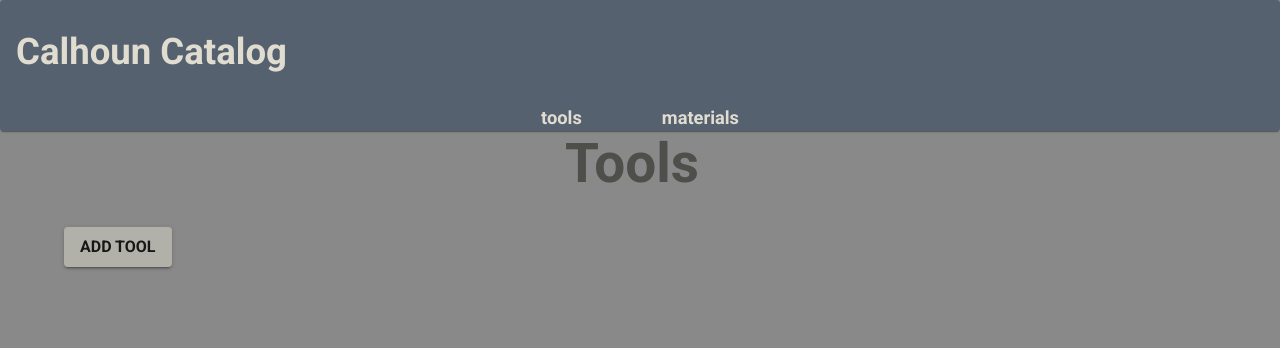
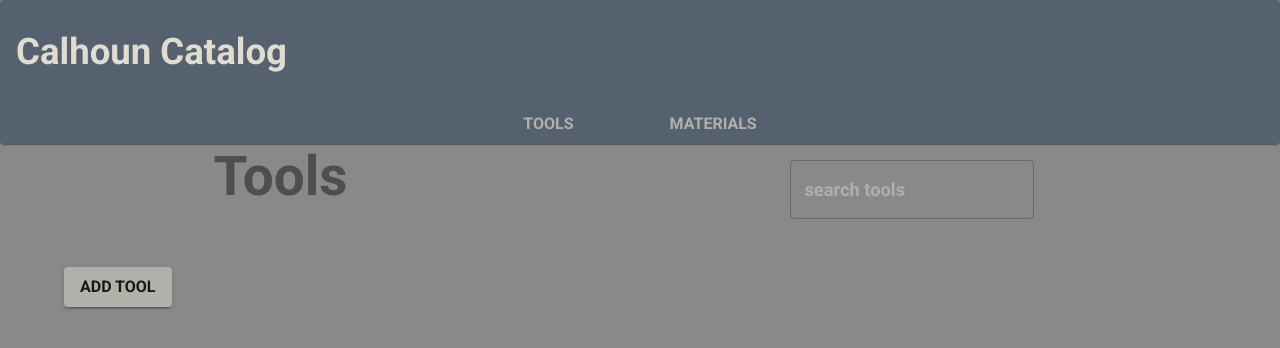
Before and after one commit to jdbohac/ccatalogue_backend, a React (Create React App) app in the folder ccatalog/: page / in a window 1280 px wide. Shown: the top 348 px of the page. Built offline with nearby package versions, Linux system fonts and the light colour scheme; no server answers.

Commit message:
added search component for tools

```diff
--- a/ccatalog/src/App.js
+++ b/ccatalog/src/App.js
@@ -4,7 +4,7 @@ import './App.css';
 import Tools from "./components/tools/Tools";
 import Materials from "./components/materials/Materials";
 import theme from "./themes/color_theme.js"
-import { Box, Grid, Paper, Typography, ThemeProvider, CssBaseline } from "@mui/material";
+import { Box, Grid, Paper, Button, ThemeProvider, CssBaseline } from "@mui/material";
 
 function App() {
   const [view, setView] = useState('tools')
@@ -17,9 +17,13 @@ function App() {
             <Grid container pl={2} textAlign="left">
         <h1>Calhoun Catalog</h1>
       </Grid>
-              <Grid container justifyContent="center">
-          <Typography mx={5} display="inline" onClick={() => setView('tools')}>tools</Typography>
-                <Typography mx={5} display="inline" onClick={() => setView('materials')}>materials</Typography>
+              <Grid container spacing={10} justifyContent="center">
+              <Grid item>
+          <Button display="inline" onClick={() => setView('tools')}>tools</Button>
+                </Grid>
+                <Grid item>
+                <Button display="inline" onClick={() => setView('materials')}>materials</Button>
+                </Grid>
             </Grid>
           </Paper>
       <Grid container spacing={2} p={2} justifyContent="space-around">
--- /dev/null
+++ b/ccatalog/src/components/Search.js
@@ -0,0 +1,21 @@
+import { Box, TextField } from '@mui/material'
+import axios from 'axios'
+import React from 'react'
+
+const Search = (props) => {
+
+const getResults = (event) => {
+  axios.get('https://cc-api.herokuapp.com/search.json?q=' + event.target.value).then((response) => {
+    props.setTools(response.data)
+    props.showList()
+  })
+}
+
+  return (
+    <Box m={2}>
+    <TextField variant='outlined' placeholder='search tools' onChange={getResults}></TextField>
+    </Box>
+  )
+}
+
+export default Search
--- a/ccatalog/src/components/consumables/EditConsumable.js
+++ b/ccatalog/src/components/consumables/EditConsumable.js
@@ -1,8 +1,16 @@
 import React, { useState } from 'react'
 import { Box, Button, TextField } from '@mui/material'
+import axios from 'axios'
 
 const EditConsumable = (props) => {
 const [consumable, setConsumable] = useState(props.consumable)
+
+const deleteConsumable = (event) => {
+  axios.delete('https://cc-api.herokuapp.com/consumables/' + event.target.value).then((response) => {
+    console.log(response)
+    props.getOneTool(props.tool.id)
+  })
+}
 
 const handleChange = (event) => {
   let newConsumable = {...consumable, [event.target.name]:event.target.value}
@@ -26,8 +34,6 @@ const handleSubmit = (event) => {
             name="name"
             onChange={handleChange}
             />
-            <br />
-            <br />
         <TextField
             value={consumable.qty}
             label="Quantity"
@@ -42,8 +48,6 @@ const handleSubmit = (event) => {
             name="brand"
             onChange={handleChange}
             />
-            <br />
-            <br />
         <TextField
             value={consumable.link}
             label="Purchase link"
@@ -52,6 +56,9 @@ const handleSubmit = (event) => {
             />
             <br />
             <Button type='submit'>Submit</Button>
+            <Box textAlign="right">
+            <Button variant='outlined' value={consumable.id} onClick={deleteConsumable}>Delete</Button>
+        </Box>
       </Box>
     </>
   )
--- a/ccatalog/src/components/tools/EditTool.js
+++ b/ccatalog/src/components/tools/EditTool.js
@@ -1,5 +1,6 @@
 import React, { useState } from 'react'
 import { Box, Button, Modal, TextField, Paper, Grid } from '@mui/material'
+import axios from 'axios'
 
 
 const AddTool = (props) => {
@@ -12,6 +13,13 @@ const AddTool = (props) => {
         event.preventDefault()
         props.updateTool(tool)
         props.toggleToolEdit()
+    }
+    const deleteTool = (event) => {
+      axios.delete('https://cc-api.herokuapp.com/tools/' + event.target.value).then((response) => {
+        console.log(response)
+        props.getTools()
+        props.showList()
+      })
     }
     return (
         <>
@@ -26,8 +34,6 @@ const AddTool = (props) => {
                     name="name"
                     onChange={handleChange}
                 />
-                <br />
-                <br />
                 <TextField
                     value={tool.qty}
                     label="Quantity"
@@ -42,8 +48,6 @@ const AddTool = (props) => {
                     name="brand"
                     onChange={handleChange}
                 />
-                <br />
-                <br />
                 <TextField
                     value={tool.link}
                     label="Purchase link"
@@ -52,6 +56,9 @@ const AddTool = (props) => {
                 />
                 <br />
                 <Button type='submit'>Submit</Button>
+                <Box textAlign='right'>
+                <Button variant='outlined' value={tool.id} onClick={deleteTool}>Delete</Button>
+                </Box>
             </Box>
 
         </>
--- a/ccatalog/src/components/tools/ListTools.js
+++ b/ccatalog/src/components/tools/ListTools.js
@@ -4,6 +4,8 @@ import React from 'react'
 const ListTools = (props) => {
 
   return (
+    <>
+    {props.tools.length ?
     <>
     {props.tools.map(tool => {
       return(
@@ -20,6 +22,8 @@ const ListTools = (props) => {
       </Grid>
       )
       })}
+      </>
+      : null}
     </>
   )
 }
--- a/ccatalog/src/components/tools/ShowTool.js
+++ b/ccatalog/src/components/tools/ShowTool.js
@@ -53,7 +53,7 @@ const ShowTool = (props) => {
             <Box m={2} p={4}>
               <Button onClick={toggleToolEdit}>Edit</Button>
               {showToolEdit ?
-                <EditTool tool={props.tool} updateTool={updateTool} toggleToolEdit={toggleToolEdit} />
+                <EditTool tool={props.tool} getTools={props.getTools} showList={props.showList} updateTool={updateTool} toggleToolEdit={toggleToolEdit} />
                 :
                 <>
                   <Typography variant='h3'>{props.tool.name}</Typography>
@@ -83,7 +83,7 @@ const ShowTool = (props) => {
                 <Box m={2} p={3}>
                   <Button  onClick={() => toggleConsEdit(consumable)}>Edit</Button>
                   {showConsEdit === consumable.id ?
-                    <EditConsumable toggleConsEdit={toggleConsEdit} getOneTool={props.getOneTool} consumable={consumable} updateConsumable={updateConsumable} />
+                    <EditConsumable toggleConsEdit={toggleConsEdit} getOneTool={props.getOneTool} tool={props.tool} consumable={consumable} updateConsumable={updateConsumable} />
                     :
                     <>
                       <Typography variant='h3'>{consumable.name}</Typography>
--- a/ccatalog/src/components/tools/Tools.js
+++ b/ccatalog/src/components/tools/Tools.js
@@ -4,6 +4,7 @@ import AddTool from './AddTool'
 import ListTools from "./ListTools";
 import ShowTool from "./ShowTool"
 import { Box, Button, Container, Grid, Typography } from '@mui/material'
+import Search from "../Search";
 
 
 const Tools = () => {
@@ -51,8 +52,8 @@ const Tools = () => {
 
   return (
     <>
-
-      <Typography variant="h3" color='primary.dark'>Tools</Typography>
+      <Typography align="right" variant="h3" color='primary.dark'>Tools</Typography>
+      <Search showList={showList} setTools={setTools} />
       <Grid item m={2} xs={12}>
       <Container>
         <Button variant="contained" onClick={toggleShowAdd}>Add Tool</Button>
@@ -64,7 +65,7 @@ const Tools = () => {
       {view === 'list' ?
         <ListTools showTool={showTool} tools={tools} />
         :
-        <ShowTool getOneTool={getOneTool} showList={showList} tool={oneTool} />
+        <ShowTool getOneTool={getOneTool} getTools={getTools} showList={showList} tool={oneTool} />
       }
     </>
   )
```
